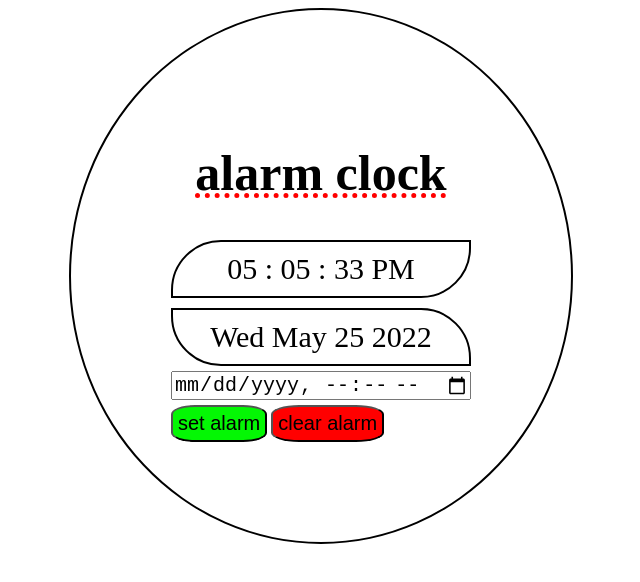
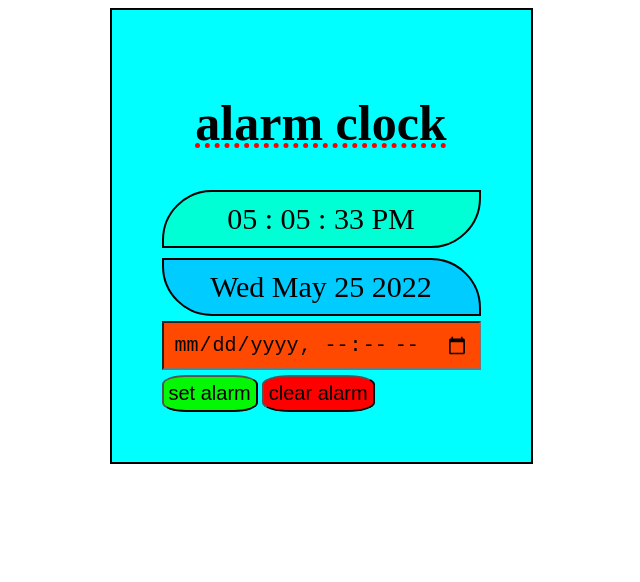
Before and after one commit to developerali123/alarm-clock.github.io, a plain HTML site: page index.html in a window 1280 px wide. Shown: the whole page, without its empty margins (319-959 px from the left). Drawn offline with Linux system fonts and the light colour scheme.

Commit message:
Update style.css

```diff
--- a/style.css
+++ b/style.css
@@ -7,8 +7,9 @@ body{
     display: flex;
     flex-direction: column;
     border:2px solid black;
-    padding:100px;
-    border-radius: 50%;
+    padding:50px;
+    /* border-radius: 50%; */
+    background-color: aqua;
 }
 h1{
     font-size: 50px;
@@ -25,12 +26,16 @@ h1{
 }
 #clock{
     border-radius: 50px 0 50px 0;
+    background: rgb(0, 255, 213);
 }
 #local{
     border-radius: 0 50px 0 50px;
+    background: rgb(0, 204, 255);
 }
 input{
     font-size: 20px;
+    background: rgb(255, 72, 0);
+    padding: 10px;
 }
 button{
     font-size: 20px;
```
